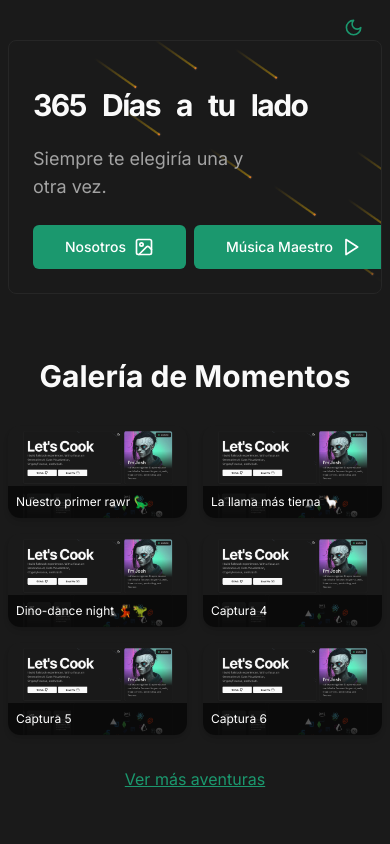
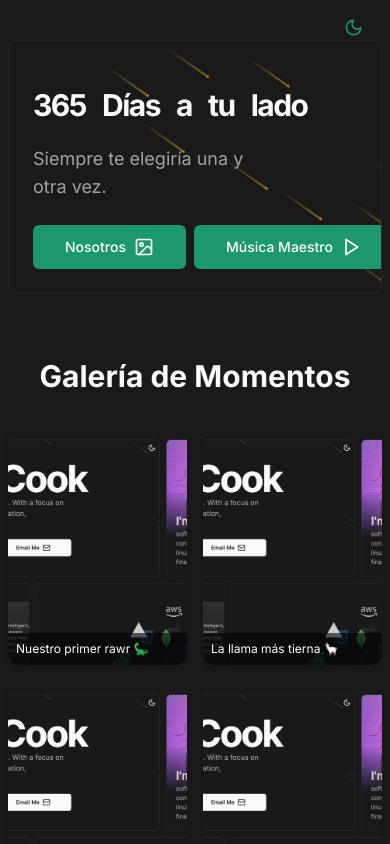
Before and after one commit to DiegoCM1/dino-love, a Next.js app: page / in a window 390 px wide. Shown: the top 844 px of the page. Built offline with nearby package versions, Linux system fonts and the light colour scheme.

Commit message:
feat: improve gallery layout and mobile view

```diff
--- a/components/gallery.tsx
+++ b/components/gallery.tsx
@@ -1,8 +1,8 @@
 "use client";
 
 import Image from "next/image";
-import Link from "next/link";
-import { motion } from "framer-motion";
+import { useState } from "react";
+import { motion, AnimatePresence } from "framer-motion";
 
 const images = [
   { src: "/images/thumbnail.png", caption: "Nuestro primer rawr 🦕" },
@@ -14,6 +14,11 @@ const images = [
 ];
 
 export default function Gallery() {
+  const [selected, setSelected] = useState<{
+    src: string;
+    caption: string;
+  } | null>(null);
+
   return (
     <section className="w-full">
       <h2 className="text-3xl font-bold text-center mb-8">Galería de Momentos</h2>
@@ -21,18 +26,23 @@ export default function Gallery() {
         {images.map((img, idx) => (
           <motion.div
             key={idx}
-            className="relative overflow-hidden rounded-xl shadow-md"
+            className="relative overflow-hidden rounded-xl shadow-md aspect-[3/4]"
             whileHover={{ rotate: 2, scale: 1.05 }}
             initial={{ opacity: 0, y: 20 }}
             whileInView={{ opacity: 1, y: 0 }}
             viewport={{ once: true }}
             transition={{ duration: 0.3 }}
+            onClick={() => {
+              if (typeof window !== "undefined" && window.innerWidth < 640) {
+                setSelected(img);
+              }
+            }}
           >
             <Image
               src={img.src}
               alt={img.caption}
-              width={400}
-              height={300}
+              width={300}
+              height={400}
               className="object-cover w-full h-full"
             />
             <div className="absolute bottom-0 left-0 right-0 bg-black/60 text-white text-xs p-2">
@@ -41,11 +51,34 @@ export default function Gallery() {
           </motion.div>
         ))}
       </div>
-      <div className="text-center mt-8">
-        <Link href="/gallery" className="text-primary underline">
-          Ver más aventuras
-        </Link>
-      </div>
+
+      <AnimatePresence>
+        {selected && (
+          <motion.div
+            className="fixed inset-0 z-50 flex flex-col items-center justify-center bg-black/80 sm:hidden"
+            initial={{ opacity: 0 }}
+            animate={{ opacity: 1 }}
+            exit={{ opacity: 0 }}
+            onClick={() => setSelected(null)}
+          >
+            <div className="absolute inset-0 pointer-events-none flex flex-wrap items-center justify-center text-6xl gap-4 opacity-20">
+              <span>🦖</span>
+              <span>🦕</span>
+              <span>🦙</span>
+            </div>
+            <div className="relative z-10 max-h-[80vh] w-auto p-4">
+              <Image
+                src={selected.src}
+                alt={selected.caption}
+                width={400}
+                height={600}
+                className="object-contain w-full h-full"
+              />
+              <p className="mt-2 text-center text-white">{selected.caption}</p>
+            </div>
+          </motion.div>
+        )}
+      </AnimatePresence>
     </section>
   );
 }
```
